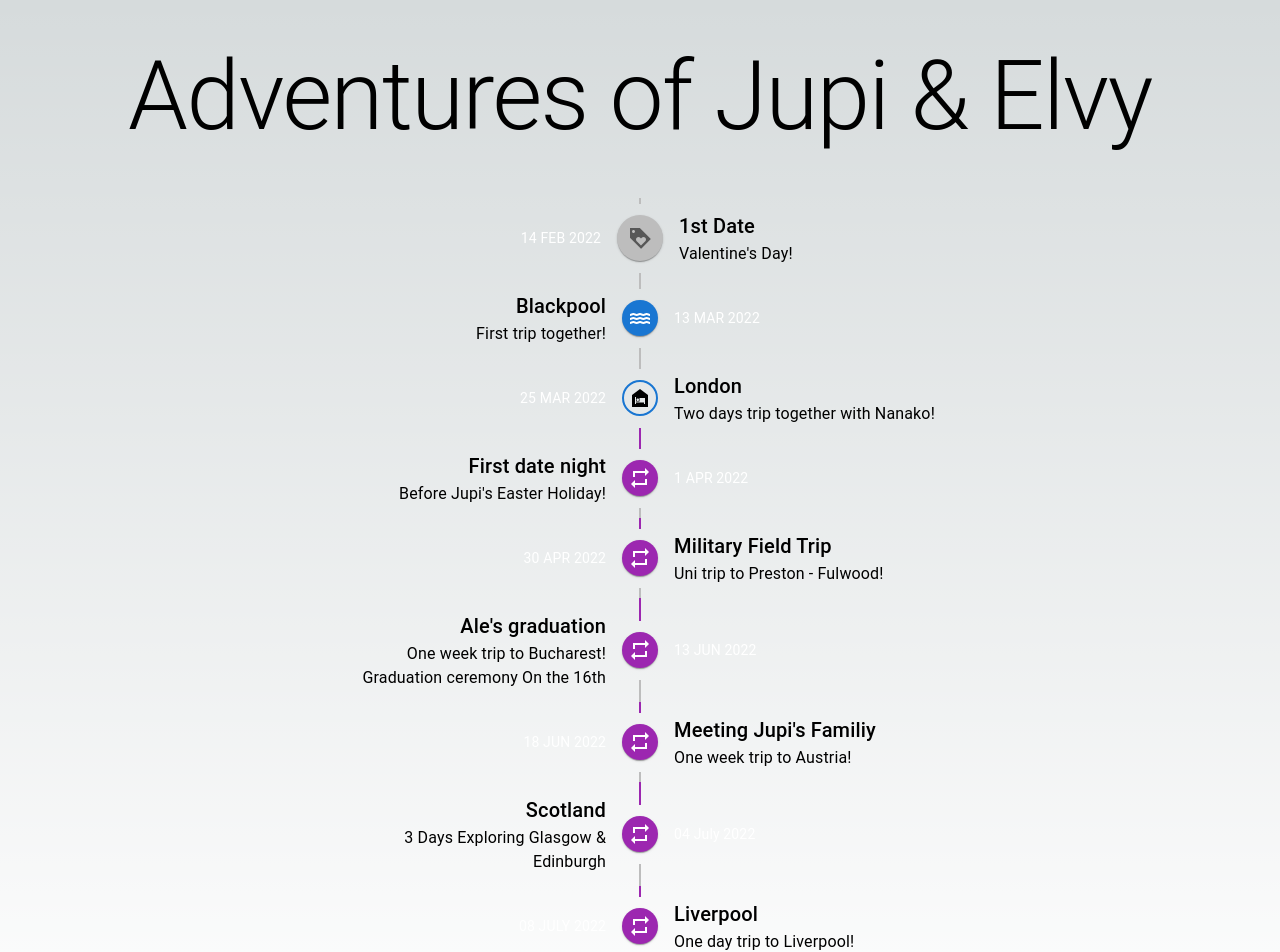
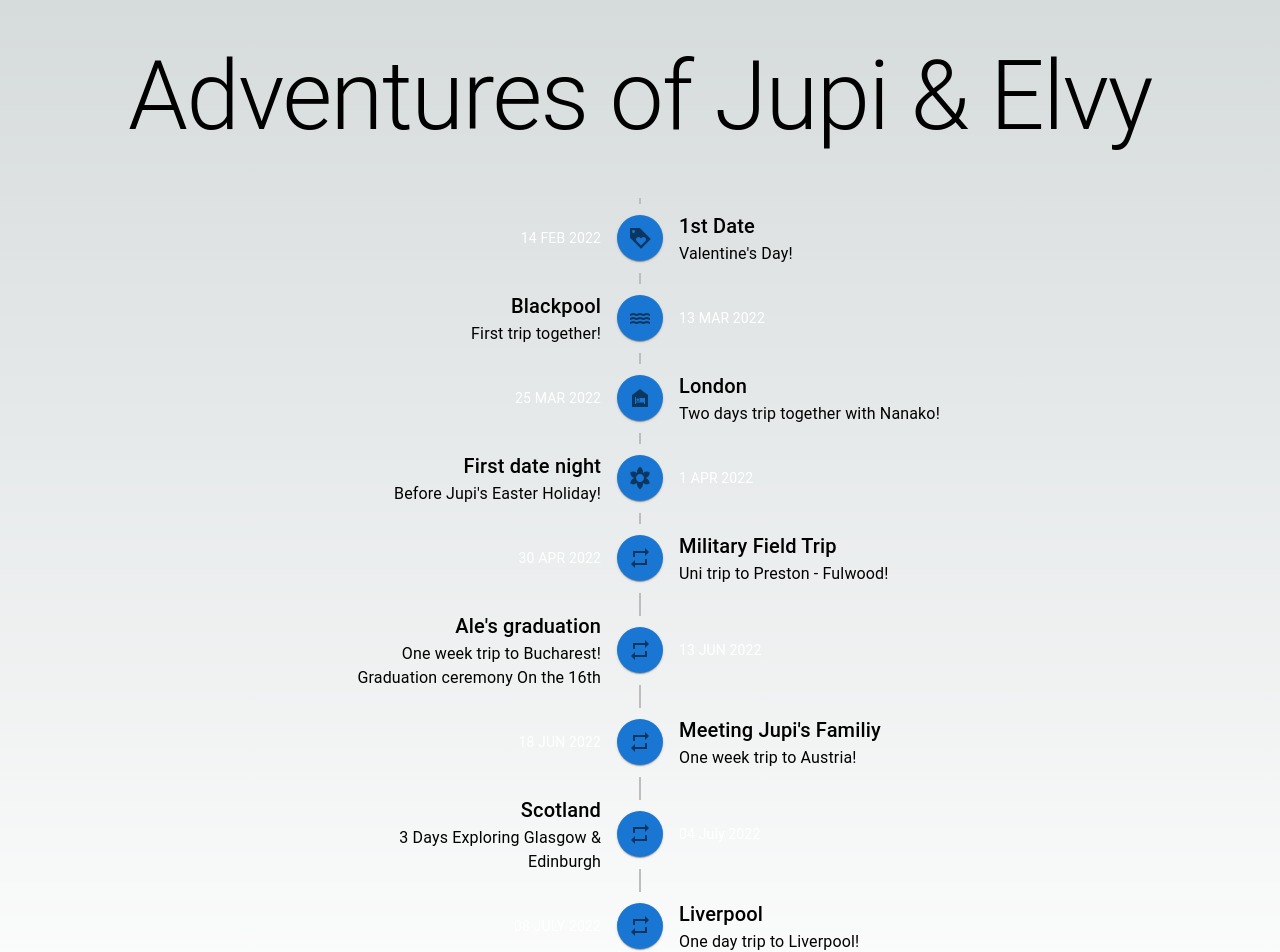
Before and after one commit to Koala0CE/verbose-memory, a Next.js app: page / in a window 1280 px wide. Shown: the top 952 px of the page. Built offline with nearby package versions, Linux system fonts and the light colour scheme.

Commit message:
save commit

```diff
--- a/src/app/_components/Timeline.tsx
+++ b/src/app/_components/Timeline.tsx
@@ -2,268 +2,128 @@
 import * as React from "react";
 import Timeline from "@mui/lab/Timeline";
 import TimelineItem from "@mui/lab/TimelineItem";
+import TimelineOppositeContent from "@mui/lab/TimelineOppositeContent";
 import TimelineSeparator from "@mui/lab/TimelineSeparator";
 import TimelineConnector from "@mui/lab/TimelineConnector";
 import TimelineContent from "@mui/lab/TimelineContent";
-import TimelineOppositeContent from "@mui/lab/TimelineOppositeContent";
 import TimelineDot from "@mui/lab/TimelineDot";
-import RepeatIcon from "@mui/icons-material/Repeat";
-import Typography from "@mui/material/Typography";
+import { IconButton, Typography } from "@mui/material";
 import LoyaltySharpIcon from "@mui/icons-material/LoyaltySharp";
 import WaterSharpIcon from "@mui/icons-material/WaterSharp";
 import NightShelterSharpIcon from "@mui/icons-material/NightShelterSharp";
-import { IconButton } from "@mui/material";
+import FilterVintageIcon from "@mui/icons-material/FilterVintage";
+import RepeatIcon from "@mui/icons-material/Repeat";
+
+const pictureData = {
+  LoyaltySharpIcon: ["image1.jpg", "image2.jpg", "image3.jpg"],
+  WaterSharpIcon: ["image4.jpg", "image5.jpg"],
+  // Add more buttons and their associated picture sets
+};
+
+const colour: any = "primary";
+
+const timelineData = [
+  {
+    date: "14 FEB 2022",
+    icon: LoyaltySharpIcon,
+    title: "1st Date",
+    description: "Valentine's Day!",
+    colour: colour,
+  },
+  {
+    date: "13 MAR 2022",
+    icon: WaterSharpIcon,
+    title: "Blackpool",
+    description: "First trip together!",
+    colour: colour,
+  },
+  {
+    date: "25 MAR 2022",
+    icon: NightShelterSharpIcon,
+    title: "London",
+    description: "Two days trip together with Nanako!",
+    colour: colour,
+  },
+  {
+    date: "1 APR 2022",
+    icon: FilterVintageIcon,
+    title: "First date night",
+    description: "Before Jupi's Easter Holiday!",
+    colour: colour,
+  },
+  {
+    date: "30 APR 2022",
+    icon: RepeatIcon,
+    title: "Military Field Trip",
+    description: "Uni trip to Preston - Fulwood!",
+    colour: colour,
+  },
+  {
+    date: "13 JUN 2022",
+    icon: RepeatIcon,
+    title: "Ale's graduation",
+    description: "One week trip to Bucharest! Graduation ceremony On the 16th",
+    colour: colour,
+  },
+  {
+    date: "18 JUN 2022",
+    icon: RepeatIcon,
+    title: "Meeting Jupi's Familiy",
+    description: "One week trip to Austria!",
+    colour: colour,
+  },
+  {
+    date: "04 July 2022",
+    icon: RepeatIcon,
+    title: "Scotland",
+    description: "3 Days Exploring Glasgow & Edinburgh",
+    colour: colour,
+  },
+  {
+    date: "08 JULY 2022",
+    icon: RepeatIcon,
+    title: "Liverpool",
+    description: "One day trip to Liverpool!",
+    colour: colour,
+  },
+  {
+    date: "12 JULY 2022",
+    icon: RepeatIcon,
+    title: "Our Graduation",
+    description: "BSc Software Engineering, UCLAN, Preston, United Kingdom",
+    colour: colour,
+  },
+];
 
 export default function CustomizedTimeline() {
   return (
     <Timeline position="alternate">
-      {/* 1st */}
-      <TimelineItem>
+      {timelineData.map((item, index) => (
+        <TimelineItem key={index}>
           <TimelineOppositeContent
             sx={{ m: "auto 0" }}
-          align="right"
             variant="body2"
-          // color="text.secondary"
             color={"white"}
           >
-          14 FEB 2022
+            {item.date}
           </TimelineOppositeContent>
           <TimelineSeparator>
             <TimelineConnector />
-          <TimelineDot>
+            <TimelineDot color={item.colour}>
               <IconButton href="/album" size="small" aria-label="delete">
-              <LoyaltySharpIcon />
+                {<item.icon />}
               </IconButton>
             </TimelineDot>
             <TimelineConnector />
           </TimelineSeparator>
           <TimelineContent sx={{ py: "12px", px: 2 }}>
             <Typography variant="h6" component="span">
-            1st Date
+              {item.title}
             </Typography>
-          <Typography> Valentine&apos;s Day!</Typography>
+            <Typography>{item.description}</Typography>
           </TimelineContent>
         </TimelineItem>
-      {/* 2nd */}
-      <TimelineItem>
-        <TimelineOppositeContent
-          sx={{ m: "auto 0" }}
-          variant="body2"
-          // color="text.secondary"
-          color={"white"}
-        >
-          13 MAR 2022
-        </TimelineOppositeContent>
-        <TimelineSeparator>
-          <TimelineConnector />
-          <TimelineDot color="primary">
-            <WaterSharpIcon />
-          </TimelineDot>
-          <TimelineConnector />
-        </TimelineSeparator>
-        <TimelineContent sx={{ py: "12px", px: 2 }}>
-          <Typography variant="h6" component="span">
-            Blackpool
-          </Typography>
-          <Typography>First trip together!</Typography>
-        </TimelineContent>
-      </TimelineItem>
-      {/* 3rd */}
-      <TimelineItem>
-        <TimelineOppositeContent
-          sx={{ m: "auto 0" }}
-          variant="body2"
-          // color="text.secondary"
-          color={"white"}
-        >
-          25 MAR 2022
-        </TimelineOppositeContent>
-        <TimelineSeparator>
-          <TimelineConnector />
-          <TimelineDot color="primary" variant="outlined">
-            <NightShelterSharpIcon />
-          </TimelineDot>
-          <TimelineConnector sx={{ bgcolor: "secondary.main" }} />
-        </TimelineSeparator>
-        <TimelineContent sx={{ py: "12px", px: 2 }}>
-          <Typography variant="h6" component="span">
-            London
-          </Typography>
-          <Typography>Two days trip together with Nanako!</Typography>
-        </TimelineContent>
-      </TimelineItem>
-      {/* 4th */}
-      <TimelineItem>
-        <TimelineOppositeContent
-          sx={{ m: "auto 0" }}
-          variant="body2"
-          // color="text.secondary"
-          color={"white"}
-        >
-          1 APR 2022
-        </TimelineOppositeContent>
-        <TimelineSeparator>
-          <TimelineConnector sx={{ bgcolor: "secondary.main" }} />
-          <TimelineDot color="secondary">
-            <RepeatIcon />
-          </TimelineDot>
-          <TimelineConnector />
-        </TimelineSeparator>
-        <TimelineContent sx={{ py: "12px", px: 2 }}>
-          <Typography variant="h6" component="span">
-            First date night
-          </Typography>
-          <Typography>Before Jupi&apos;s Easter Holiday!</Typography>
-        </TimelineContent>
-      </TimelineItem>
-      {/* 5h */}
-      <TimelineItem>
-        <TimelineOppositeContent
-          sx={{ m: "auto 0" }}
-          variant="body2"
-          // color="text.secondary"
-          color={"white"}
-        >
-          30 APR 2022
-        </TimelineOppositeContent>
-        <TimelineSeparator>
-          <TimelineConnector sx={{ bgcolor: "secondary.main" }} />
-          <TimelineDot color="secondary">
-            <RepeatIcon />
-          </TimelineDot>
-          <TimelineConnector />
-        </TimelineSeparator>
-        <TimelineContent sx={{ py: "12px", px: 2 }}>
-          <Typography variant="h6" component="span">
-            Military Field Trip
-          </Typography>
-          <Typography>Uni trip to Preston - Fulwood!</Typography>
-        </TimelineContent>
-      </TimelineItem>
-      {/* 6th */}
-      <TimelineItem>
-        <TimelineOppositeContent
-          sx={{ m: "auto 0" }}
-          variant="body2"
-          // color="text.secondary"
-          color={"white"}
-        >
-          13 JUN 2022
-        </TimelineOppositeContent>
-        <TimelineSeparator>
-          <TimelineConnector sx={{ bgcolor: "secondary.main" }} />
-          <TimelineDot color="secondary">
-            <RepeatIcon />
-          </TimelineDot>
-          <TimelineConnector />
-        </TimelineSeparator>
-        <TimelineContent sx={{ py: "12px", px: 2 }}>
-          <Typography variant="h6" component="span">
-            Ale&apos;s graduation
-          </Typography>
-          <Typography>
-            One week trip to Bucharest! Graduation ceremony On the 16th
-          </Typography>
-        </TimelineContent>
-      </TimelineItem>
-      {/* 7th */}
-      <TimelineItem>
-        <TimelineOppositeContent
-          sx={{ m: "auto 0" }}
-          variant="body2"
-          // color="text.secondary"
-          color={"white"}
-        >
-          18 JUN 2022
-        </TimelineOppositeContent>
-        <TimelineSeparator>
-          <TimelineConnector sx={{ bgcolor: "secondary.main" }} />
-          <TimelineDot color="secondary">
-            <RepeatIcon />
-          </TimelineDot>
-          <TimelineConnector />
-        </TimelineSeparator>
-        <TimelineContent sx={{ py: "12px", px: 2 }}>
-          <Typography variant="h6" component="span">
-            Meeting Jupi&apos;s Familiy
-          </Typography>
-          <Typography>One week trip to Austria!</Typography>
-        </TimelineContent>
-      </TimelineItem>
-      {/* 8th */}
-      <TimelineItem>
-        <TimelineOppositeContent
-          sx={{ m: "auto 0" }}
-          variant="body2"
-          // color="text.secondary"
-          color={"white"}
-        >
-          04 July 2022
-        </TimelineOppositeContent>
-        <TimelineSeparator>
-          <TimelineConnector sx={{ bgcolor: "secondary.main" }} />
-          <TimelineDot color="secondary">
-            <RepeatIcon />
-          </TimelineDot>
-          <TimelineConnector />
-        </TimelineSeparator>
-        <TimelineContent sx={{ py: "12px", px: 2 }}>
-          <Typography variant="h6" component="span">
-            Scotland
-          </Typography>
-          <Typography>3 Days Exploring Glasgow & Edinburgh</Typography>
-        </TimelineContent>
-      </TimelineItem>
-      {/* 8th */}
-      <TimelineItem>
-        <TimelineOppositeContent
-          sx={{ m: "auto 0" }}
-          variant="body2"
-          // color="text.secondary"
-          color={"white"}
-        >
-          08 JULY 2022
-        </TimelineOppositeContent>
-        <TimelineSeparator>
-          <TimelineConnector sx={{ bgcolor: "secondary.main" }} />
-          <TimelineDot color="secondary">
-            <RepeatIcon />
-          </TimelineDot>
-          <TimelineConnector />
-        </TimelineSeparator>
-        <TimelineContent sx={{ py: "12px", px: 2 }}>
-          <Typography variant="h6" component="span">
-            Liverpool
-          </Typography>
-          <Typography>One day trip to Liverpool!</Typography>
-        </TimelineContent>
-      </TimelineItem>
-      {/* 9th */}
-      <TimelineItem>
-        <TimelineOppositeContent
-          sx={{ m: "auto 0" }}
-          variant="body2"
-          // color="text.secondary"
-          color={"white"}
-        >
-          12 JULY 2022
-        </TimelineOppositeContent>
-        <TimelineSeparator>
-          <TimelineConnector sx={{ bgcolor: "secondary.main" }} />
-          <TimelineDot color="secondary">
-            <RepeatIcon />
-          </TimelineDot>
-          <TimelineConnector />
-        </TimelineSeparator>
-        <TimelineContent sx={{ py: "12px", px: 2 }}>
-          <Typography variant="h6" component="span">
-            Our Graduation
-          </Typography>
-          <Typography>
-            BSc Software Engineering, UCLAN, Preston, United Kingdom
-          </Typography>
-        </TimelineContent>
-      </TimelineItem>
+      ))}
     </Timeline>
   );
 }
```
Lines whose indentation alone changed are shown as unchanged.
